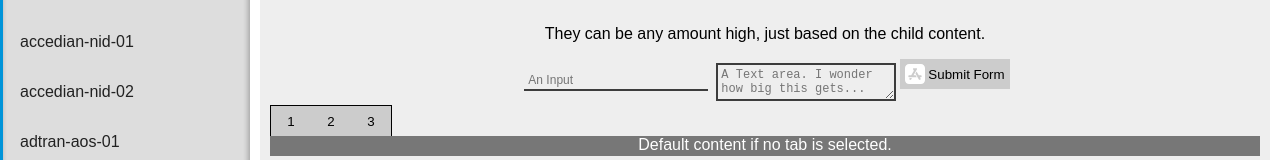
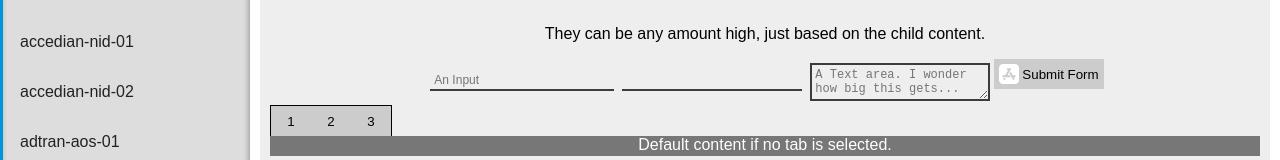
Before and after one commit to AndyTuttle12/ux_sandbox, a React (Create React App) app: page / in a window 1280 px wide. Shown: the part 192-352 px from the top of the page. Built offline with nearby package versions, Linux system fonts and the light colour scheme; no server answers.

Commit message:
Added a number input component.

```diff
--- a/src/App.jsx
+++ b/src/App.jsx
@@ -8,6 +8,7 @@ import CardArea from './components/CardArea';
 import Card from './components/Card';
 import ToolTip from './components/ToolTip';
 import TextInput from './components/TextInput';
+import NumberInput from './components/NumberInput';
 import TextArea from './components/TextArea';
 import Button from './components/Button';
 import Tabs from './components/Tabs';
@@ -153,6 +154,7 @@ class App extends Component {
                   style={{ height: '60px', position: 'relative' }}
                 >
                   <TextInput placeholder="An Input" onChange={() => {}} onBlur={(e) => this.updateForm({input: e.target.value})} clearable={true} clearInput={() => console.log('CLEAR')}></TextInput>
+                  <NumberInput onChange={() => {}}/>
                   <TextArea resize="all" placeholder="A Text area. I wonder how big this gets..." onChange={() => {}} onBlur={(e) => this.updateForm({textarea: e.target.value})}></TextArea>
                   <Button
                     onClick={() => this.openModal({
--- /dev/null
+++ b/src/components/NumberInput/index.jsx
@@ -0,0 +1,83 @@
+import React, { Component } from 'react';
+import PropTypes from 'prop-types';
+import './style.css';
+
+export default class NumberInput extends Component {
+  static propTypes = {
+    disabled: PropTypes.bool,
+    label: PropTypes.string,
+    value: PropTypes.string,
+    min: PropTypes.number,
+    max: PropTypes.number,
+    step: PropTypes.number,
+    placeholder: PropTypes.string,
+    autoComplete: PropTypes.bool,
+    list: PropTypes.string,
+    readOnly: PropTypes.bool,
+    onChange: PropTypes.func.isRequired,
+    theme: PropTypes.string,
+  };
+
+  constructor(props) {
+    super(props);
+    this.state = {
+      value: this.props.value || '',
+    }
+  }
+
+  onChange = (e) => {
+    this.setState({ value: e.target.value });
+    if (this.props.updateForm) {
+      this.props.updateForm({ input: e.target.value });
+    } else {
+      this.props.onChange(e);
+    }
+  };
+
+  render() {
+    const {
+      onChange,
+      props: {
+        label,
+        min,
+        max,
+        step,
+        placeholder,
+        autoComplete,
+        list,
+        readOnly,
+        disabled,
+        theme,
+        style,
+      },
+      state: {
+        value,
+      }
+    } = this;
+
+    return (
+      <label className="number-input-root-label">
+        {label && (
+          <p className={`number-input-label${theme ? ''+theme : ''}`}>
+            {label}
+          </p>
+        )}
+        <input
+          type="number"
+          className={`number-input-field${theme ? ''+theme : ''}`}
+          style={{ ...style }}
+          disabled={disabled}
+          value={value}
+          min={min}
+          max={max}
+          step={step}
+          placeholder={placeholder}
+          autoComplete={autoComplete}
+          list={list}
+          readOnly={readOnly}
+          onChange={onChange}
+        />
+      </label>
+    );
+  }
+}
--- /dev/null
+++ b/src/components/NumberInput/style.css
@@ -0,0 +1,42 @@
+.number-input-root-label {
+  height: 20px;
+  width: 180px;
+  position: relative;
+}
+
+.number-input-field {
+  padding: 0 14px 0 4px;
+  margin: 4px;
+  margin-top: 0px;
+  font-size: 12px;
+  height: 20px;
+  min-width: 180px;
+  box-sizing: border-box;
+  background: none;
+  border: none;
+  border-bottom: solid 2px;
+  border-radius: 0;
+  color: rgba(0,0,0,0.75);
+  outline: none;
+}
+
+.number-input-field.clearable {
+  padding: 0 25px 0 4px;
+}
+
+.number-input-label {
+  width: 90px;
+}
+
+.number-input-root:hover:not(:disabled) {
+  border-bottom: solid 2px #0094d9;
+}
+
+.number-input-root:active:not(:disabled) {
+  border-bottom: solid 2px #a1a1a1;
+}
+
+.number-input-root:disabled {
+  background-color: #a1a1a1;
+  cursor: not-allowed;
+}
```
